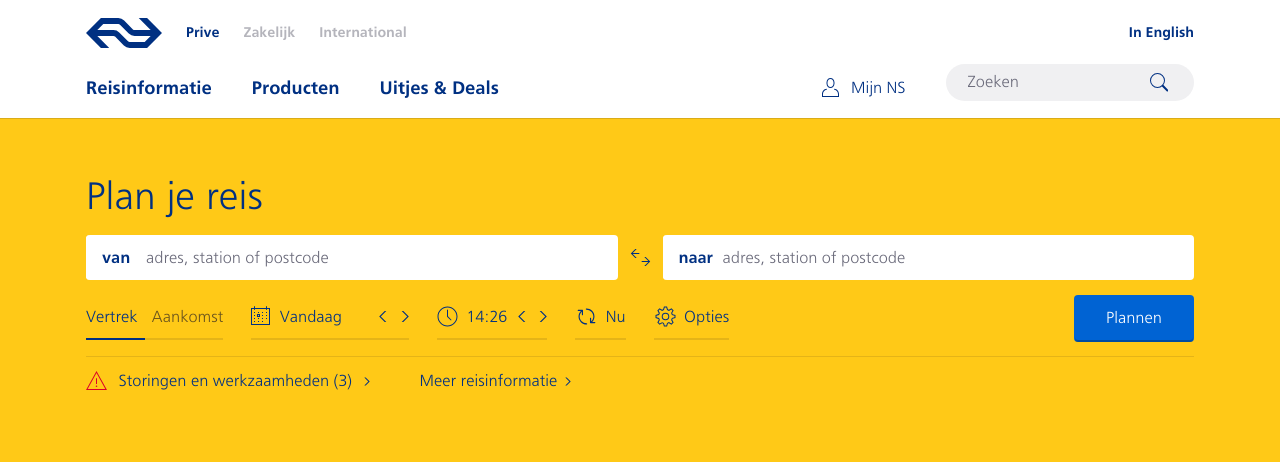
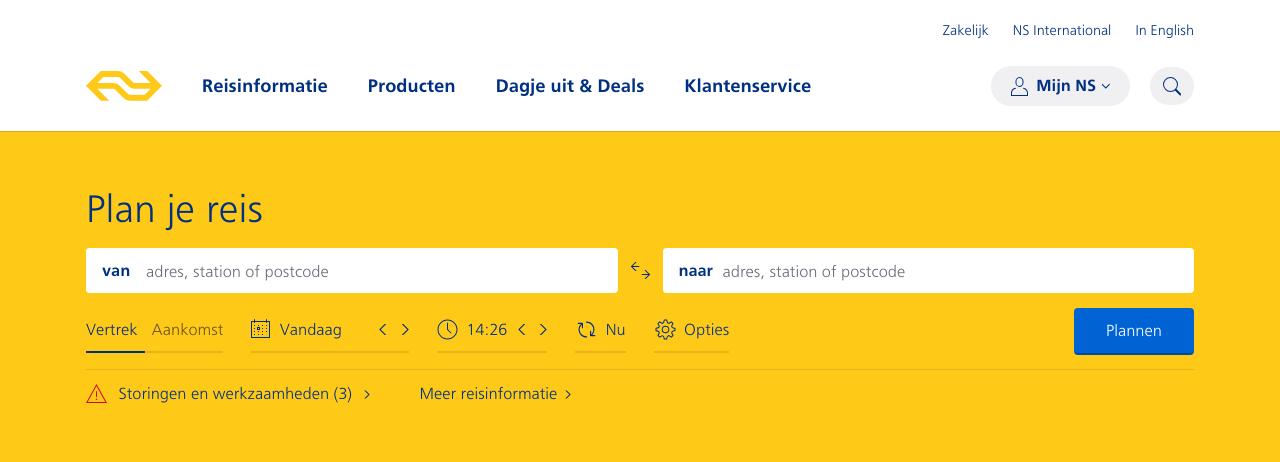
Before and after one commit to csssavvy/ns-navbar, a Jekyll site: the page built from index.html, in a window 1280 px wide. Shown: the top 462 px of the page. Built offline with Jekyll 4.4.1, drawn with Linux system fonts in a browser that asks for light colours; grey boxes are pictures that could not be loaded.

Commit message:
Update menu styling and content

```diff
--- a/_data/menu.json
+++ b/_data/menu.json
@@ -74,7 +74,12 @@
     "headers": {}
 },
 {
-    "name": "Uitjes & Deals",
+    "name": "Dagje uit & Deals",
+    "headers": {}
+},
+{
+    "name": "Klantenservice",
     "headers": {}
 }
+
 ]
--- a/_includes/new-header.html
+++ b/_includes/new-header.html
@@ -1,29 +1,29 @@
 <header class="header nb-header">
     <div class="container header__content nb-navbar">
+
         <div class="nb-navbar__row">
-            <ul class="nb-menu nb-menu--sub">
-                <li class="nb-menu__item"><a class="unlink" href=""><img class="nb-ns-logo" src="/assets/img/NS_logo.svg" alt=""></a></li>
-                <li class="nb-menu__item"><a class="unlink" href="">Prive</a></li>
-                <li class="nb-menu__item nb-inactive"><a class="unlink" href="">Zakelijk</a></li>
-                <li class="nb-menu__item nb-inactive"><a class="unlink" href="">International</a></li>
-            </ul>
-            <span class="nb-menu nb-menu--sub nb-flex-compact">
-                <span class="nb-menu__item"><a class="unlink" href="">In English</a></li>
-            </span>
-        </div>
-        <div class="nb-navbar__row nb-align-flex-end">
             <ul class="nb-menu js-menu">
+                <li class="nb-menu__item"><a class="unlink nb-ns-logo" href="">{% include icons/logo-ns.svg %}</a></li>
                 {% for item in site.data.menu %}
                     <li class="nb-menu__item js-menu-item" data-page="{{ forloop.index }}"><a class="unlink" href="">{{item.name}}</a></li>
                 {% endfor %}
             </ul>
-            <a href="" class="headerLink headerLink--myns">
-                <span class="headerLink__text">Mijn NS</span>
+            <a href="" class="nb-rounded unlink">
+                <span class="nb-rounded__item">{% include icons/user--small.svg %}</span>
+                <span class="nb-rounded__item nb-u-bold">Mijn NS</span>
+                <span class="nb-rounded__item nb-u-twist">{% include icons/chevron-s--small.svg %}</span>
             </a>
-            <span class="nb-search">
-                <input class="nb-search__input" type="text" placeholder="Zoeken">
-                <button class="nb-search__icon" type="submit">{% include icons/search--small.svg %}</button>
+            <span class="{ nb-rounded nb-rounded--tight } nb-u-margin-left">
+                <!-- <input class="nb-rounded__item" type="text" placeholder="Zoeken"> -->
+                <button class="nb-rounded__item" type="submit">{% include icons/search--small.svg %}</button>
             </span>
+        </div>
+        <div class="nb-navbar__row">
+            <ul class="nb-menu nb-menu--sub">
+                <li class="nb-menu__item "><a class="unlink" href="">Zakelijk</a></li>
+                <li class="nb-menu__item "><a class="unlink" href="">NS International</a></li>
+                <li class="nb-menu__item "><a class="unlink" href="">In English</a></li>
+            </ul>
         </div>
     </div>
 </header>
--- a/_sass/components.navbar.scss
+++ b/_sass/components.navbar.scss
@@ -2,27 +2,47 @@
     position: relative;
 }
 
+.nb-ns-logo {
+    svg {
+        width: 76px;
+        fill: $ns-yellow;
+    }
+}
+
+
+
+
+
+/*
+ * NAVBAR
+ */
+.nb-navbar {
+    padding-top: 20px;
+    padding-bottom: 25px;
+    display: flex;
+    flex-direction: column-reverse; // Flip menu to match design but keep desirable DOM-Structure
+}
+
+// Elements
 .nb-navbar__row {
     display: flex;
     flex-direction: row;
     align-items: center;
     width: 100%;
 
-    &:not(:last-child) {
-        margin-bottom: 1rem;
+    // if .nb-navbar has column-reverse first-child = last-child
+    &:not(:first-child) {
+        margin-bottom: 25px;
     }
 }
 
-.nb-ns-logo {
-    width: 76px;
-}
+
 
 
 
 /*
  * MENU
  */
-
 .nb-menu {
     display: flex;
     flex-grow: 1;
@@ -36,6 +56,7 @@
 
 // Elements
 .nb-menu__item {
+    position: relative;
     font-weight: bold;
     font-size: 18px;
     margin-left: 40px;
@@ -43,8 +64,17 @@
     margin-bottom: 0;
     color: $ns-blue;
 
-    &.is-active {
-        color: orange;
+    &.is-active, &:hover, &:focus-within {
+
+        &:after {
+            content: '';
+            display: block;
+            position: absolute;
+            width: 100%;
+            height: 3px;
+            border-radius: 4px;
+            background-color: $ns-yellow;
+        }
     }
 
     &:first-child {
@@ -58,8 +88,11 @@
 
 // Modifiers
 .nb-menu--sub {
+    justify-content: flex-end;
+
     .nb-menu__item {
         font-size: 14px;
+        font-weight: normal;
         margin-left: 24px;
 
         &:first-child {
@@ -83,48 +116,53 @@
 }
 
 
+
+
 /*
- * SEARCH
+ * ROUNDED ITEM
  */
-
-.nb-search {
+.nb-rounded {
     background-color: $ns-grey-8;
     padding: 8px 20px;
     border-radius: 20px;
     display: inline-flex;
     align-items: center;
     flex-direction: row;
-    margin-left: 40px;
 }
 
 // Elements
-.nb-search__input, .nb-search__icon {
+.nb-rounded__item {
+    color: $ns-blue;
+    fill: $ns-blue;
     border:none;
     background-color: transparent;
+
+    &:not(:first-child) {
+        margin-left: 8px;
+    }
 }
 
-.nb-search__icon {
-    fill: $ns-blue;
+// Modifiers
+.nb-rounded--tight {
+    padding-left: 7px;
+    padding-right: 7px;
 }
 
 
 
 
 
-
-
 /*
- * Utilities
+ * UTILITIES
  */
-
-// flex compact
-.nb-flex-compact {
-    flex-basis: auto !important;
-    flex-grow: 0 !important;
-    flex-shrink: 0 !important;
+.nb-u-bold {
+    font-weight: bold !important;
 }
 
-// align flex end
-.nb-align-flex-end {
-    align-items: flex-end !important;
+.nb-u-twist {
+    transform: rotate(90deg)!important;
 }
+
+.nb-u-margin-left {
+    margin-left: 20px;
+}
```
Also changed, not shown: _includes/icons/logo-ns.svg.
